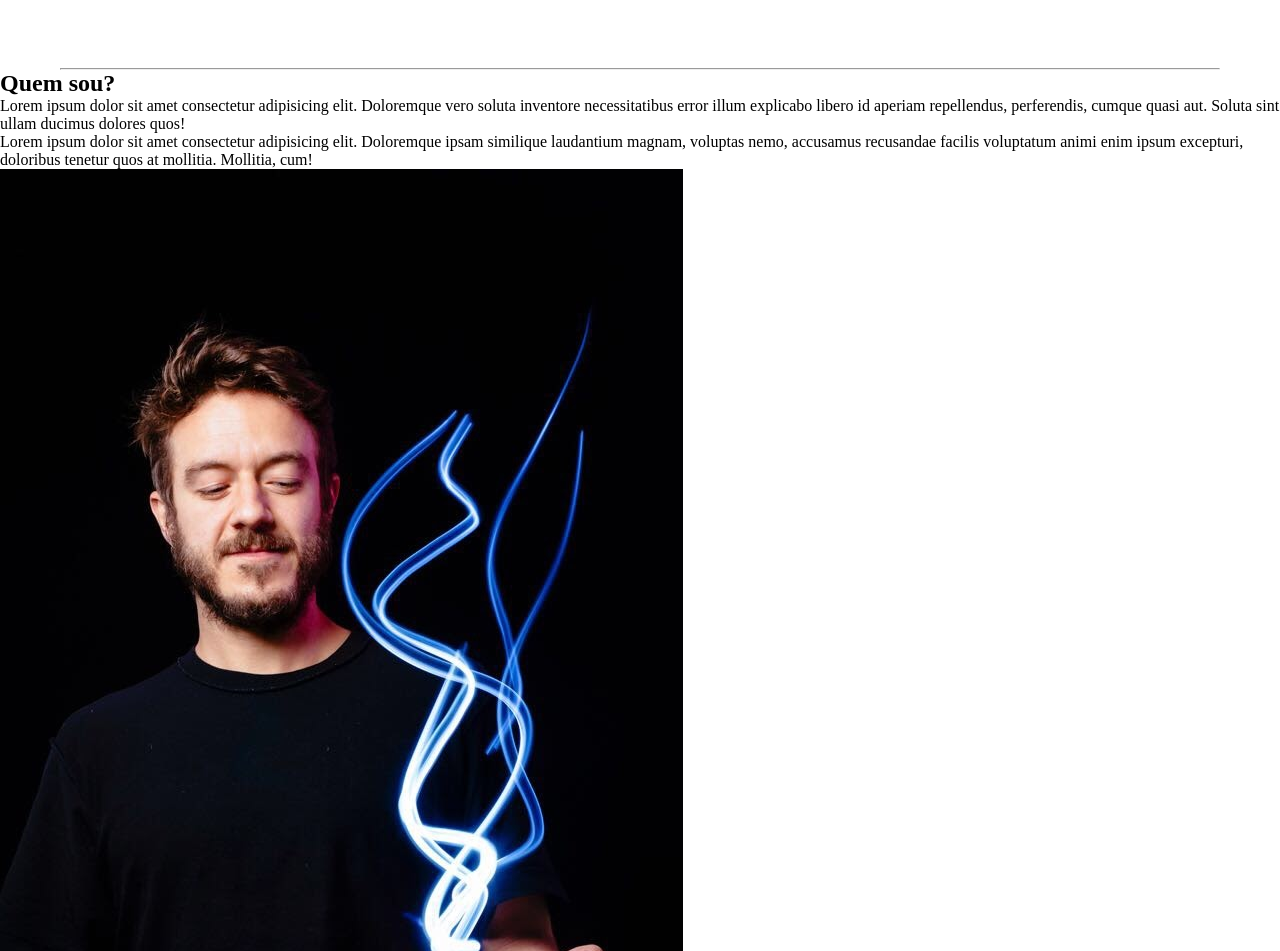
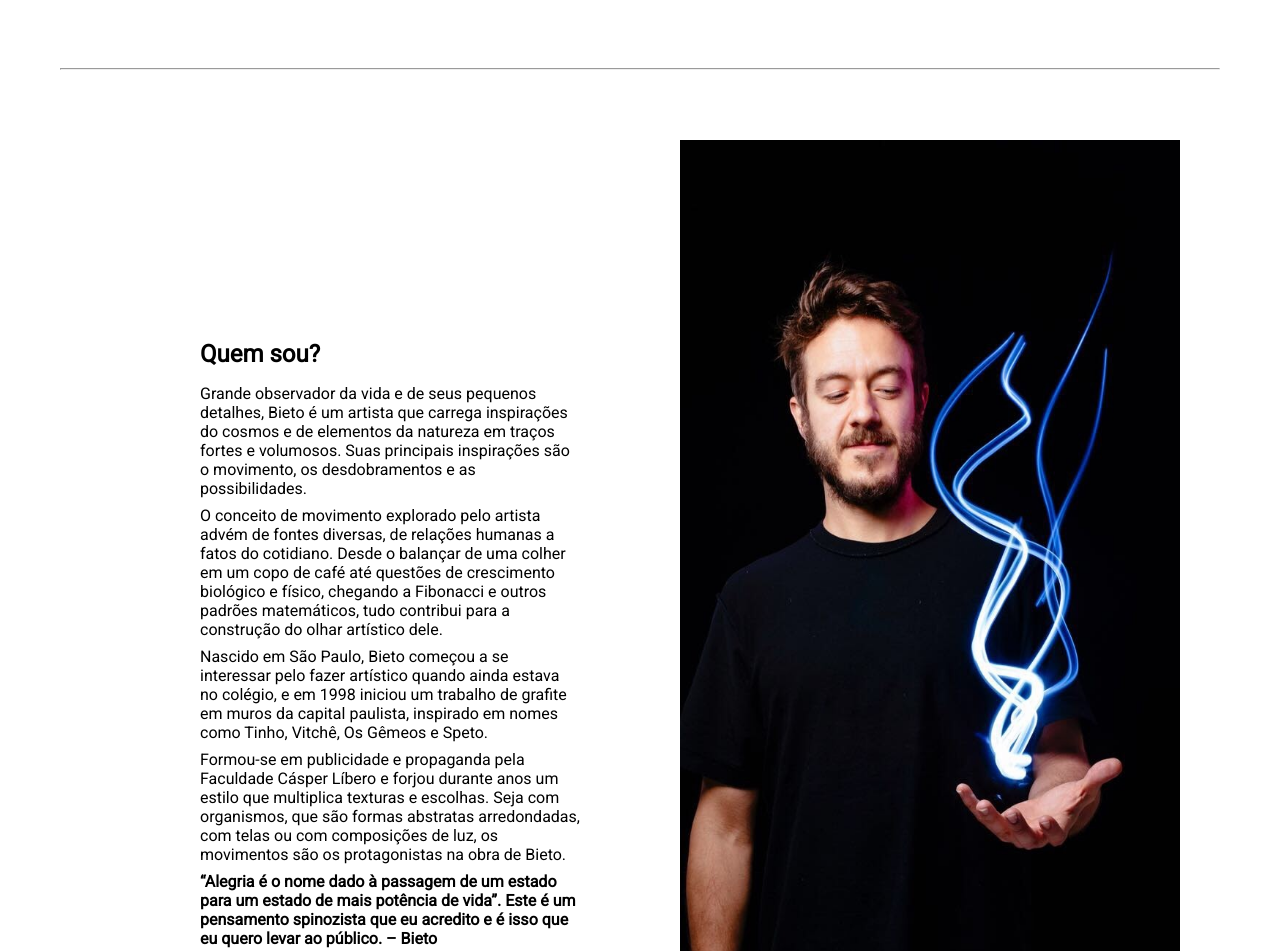
Before and after one commit to Samuel-kemuri/GrafiteLandingPage, a plain HTML site: page index.htm in a window 1280 px wide. Shown: the part 746-1697 px from the top of the page. Drawn offline with Linux system fonts and the light colour scheme.

Commit message:
Finalizando estilizacao tela 2

```diff
--- a/index.htm
+++ b/index.htm
@@ -25,19 +25,19 @@
             <nav class="navegacao">
                 <ul>
                     <li class="navegacao-item">
-                        <a href="#">
+                        <a href="#tela1">
                             <span class="fa fa-spray-can"></span>
                             <span>Oque é grafite?</span>
                         </a>
                     </li>
                     <li class="navegacao-item">
-                        <a href="#">
+                        <a href="#tela2">
                             <span class="fa fa-user"></span>
                             <span>Quem sou?</span>
                         </a>
                     </li>
                     <li class="navegacao-item">
-                        <a href="#">
+                        <a href="#tela3">
                             <span class="fa fa-comment"></span>
                             <span>Contato</span>
                         </a>
@@ -55,7 +55,7 @@
 
                 <div class="sobre-grafite">
 
-                    <h2>Oque é grafite?</h2>
+                    <h2 id="grafite">Oque é grafite?</h2>
 
                     <p>A arte do grafite é uma manifestação artística que acontece em espaços públicos. A produção é materializada em muros e paredes que compõem o ambiente urbano por meio de tinta em spray.</p>
 
@@ -70,9 +70,15 @@
                 <div class="quemsou">
                     <h2>Quem sou?</h2>
 
-                    <p>Lorem ipsum dolor sit amet consectetur adipisicing elit. Doloremque vero soluta inventore necessitatibus error illum explicabo libero id aperiam repellendus, perferendis, cumque quasi aut. Soluta sint ullam ducimus dolores quos!</p>
+                    <p>Grande observador da vida e de seus pequenos detalhes, Bieto é um artista que carrega inspirações do cosmos e de elementos da natureza em traços fortes e volumosos. Suas principais inspirações são o movimento, os desdobramentos e as possibilidades.</p>
 
-                    <p>Lorem ipsum dolor sit amet consectetur adipisicing elit. Doloremque ipsam similique laudantium magnam, voluptas nemo, accusamus recusandae facilis voluptatum animi enim ipsum excepturi, doloribus tenetur quos at mollitia. Mollitia, cum!</p>
+                    <p>O conceito de movimento explorado pelo artista advém de fontes diversas, de relações humanas a fatos do cotidiano. Desde o balançar de uma colher em um copo de café até questões de crescimento biológico e físico, chegando a Fibonacci e outros padrões matemáticos, tudo contribui para a construção do olhar artístico dele.</p>
+
+                    <p>Nascido em São Paulo, Bieto começou a se interessar pelo fazer artístico quando ainda estava no colégio, e em 1998 iniciou um trabalho de grafite em muros da capital paulista, inspirado em nomes como Tinho, Vitchê, Os Gêmeos e Speto.</p>
+
+                    <p>Formou-se em publicidade e propaganda pela Faculdade Cásper Líbero e forjou durante anos um estilo que multiplica texturas e escolhas. Seja com organismos, que são formas abstratas arredondadas, com telas ou com composições de luz, os movimentos são os protagonistas na obra de Bieto.</p>
+
+                    <p><strong>“Alegria é o nome dado à passagem de um estado para um estado de mais potência de vida”. Este é um pensamento spinozista que eu acredito e é isso que eu quero levar ao público. – Bieto</strong></p>
                 </div>
 
                 <img src="/Imagens/bieto-perfil.jpg" alt="">
--- a/src/Style/main.css
+++ b/src/Style/main.css
@@ -32,4 +32,39 @@
     background-color: black;
 }
 
-/* FIM TELA */
+/* FIM TELA 1 */
+
+/* TELA 2 */
+
+#tela2 .container{
+    display: flex;
+    justify-content: space-between;
+    padding-top: 70px;
+    margin-bottom: 70px;
+    margin-left: 200px;
+}
+
+#tela2 .container .quemsou h2{
+    padding-top: 200px;
+    padding-bottom: 16px;
+    font-family: 'Roboto', sans-serif;
+    font-size: x-large;
+}
+
+#tela2 .container .quemsou p{
+    margin-bottom: 8px;
+    font-family: 'Roboto', sans-serif;
+    font-size: medium;
+}
+
+#tela2 .container img {
+    width: 500px;
+    margin: 0 100px;
+}
+
+#tela2 hr {
+    margin: 0 60px;
+    background-color: black;
+}
+
+/* Tela 2 Fim */
```
